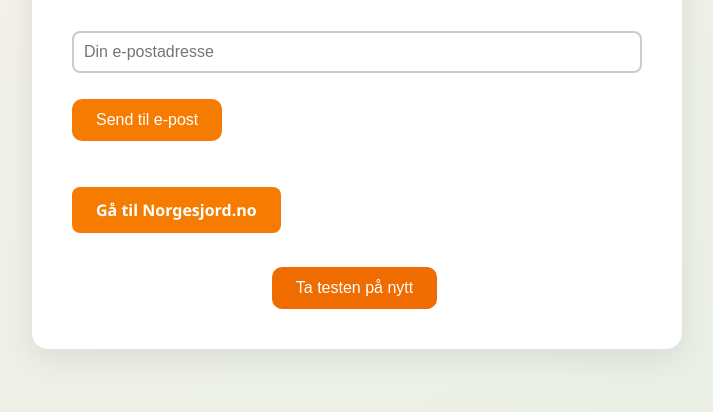
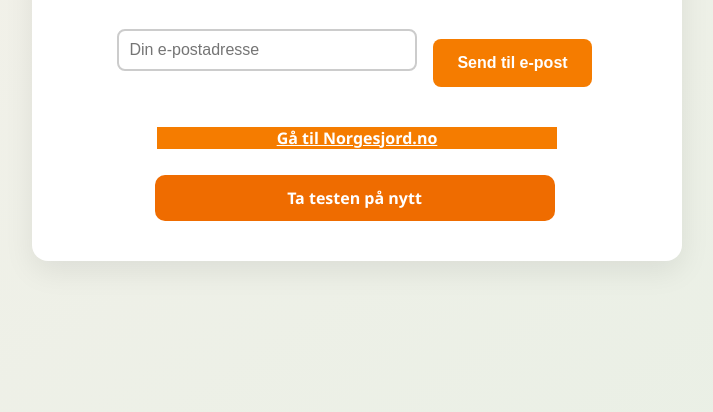
Before and after one commit to MikkelSundin/jordtesten, a plain HTML site: page result.html in a window 1280 px wide. Shown: the part 201-613 px from the top of the page, without its empty margins (283-996 px from the left). Drawn offline with Linux system fonts and the light colour scheme.

Commit message:
Endret stil og fikset knapper

```diff
--- a/result.html
+++ b/result.html
@@ -9,22 +9,22 @@
 <div class="container">
   <h1>Ditt anbefalte jordvalg</h1>
   <div id="result"></div>
-  <br>
-    <form name="jordtesten" netlify>
+
+  <!-- E-post input og send-knapp horisontalt -->
+  <form name="jordtesten" method="POST" netlify class="email-form">
+    <div class="email-row">
       <input type="email" name="email" placeholder="Din e-postadresse" required>
-      <input type="hidden" name="resultat" id="message">
       <button type="submit" class="cta">Send til e-post</button>
-    </form>
+    </div>
+    <input type="hidden" name="resultat" id="message">
+  </form>
 
-  <br>
-  <a href="https://norgesjord.no" target="_blank" class="cta cta-norgesjord">Gå til Norgesjord.no</a>
-
-  <div class="centered-btn">
+  <!-- Gå til norgesjord og ta testen på nytt -->
+  <div class="btn-stack">
+    <a href="https://norgesjord.no" target="_blank" class="cta cta-norgesjord">Gå til Norgesjord.no</a>
     <button onclick="resetTest()" class="btn-reset">Ta testen på nytt</button>
   </div>
-
-
-
+</div>
 
 <footer class="logo-wrapper">
   <img src="logo.png" alt="Logo" class="logo-bottom">
@@ -100,6 +100,8 @@ function resetTest() {
 
 getResult();
 </script>
+
+<!-- Skjult skjema for Netlify forms -->
 <form name="jordtesten" netlify hidden>
   <input type="email" name="email">
   <input type="text" name="resultat">
--- a/styles.css
+++ b/styles.css
@@ -79,24 +79,47 @@ button {
   margin: 10px 5px 0 0;
   transition: all 0.2s ease;
 }
-.centered-btn {
-  text-align: center;
-  margin-top: 1.5rem;
-}
-.cta-norgesjord {
-  display: inline-block;
-  text-align: center;
-  margin-top: 1.5rem;
-  background-color: var(--orange); /* eller --earth-brown */
-  color: white;
-  padding: 12px 24px;
-  border-radius: 8px;
-  text-decoration: none;
-  font-weight: bold;
+.email-form .email-row {
+  display: flex;
+  justify-content: center;
+  flex-wrap: wrap;
+  gap: 1rem;
+  margin-top: 2rem;
 }
 
-.cta-norgesjord:hover {
-  background-color: var(--orange-hover);
+.email-row input[type="email"] {
+  padding: 10px;
+  font-size: 1rem;
+  border: 2px solid #ccc;
+  border-radius: 8px;
+  max-width: 300px;
+  flex: 1 1 250px;
+}
+
+.email-row button {
+  flex-shrink: 0;
+  padding: 12px 24px;
+  font-size: 1rem;
+  border-radius: 8px;
+  font-weight: 600;
+}
+
+.btn-stack {
+  display: flex;
+  flex-direction: column;
+  align-items: center;
+  gap: 1rem;
+  margin-top: 2.5rem;
+}
+
+.btn-stack a,
+.btn-stack button {
+  width: 100%;
+  max-width: 400px;
+  text-align: center;
+  font-size: 1rem;
+  font-weight: 600;
+  font-family: inherit;
 }
 
 
```
